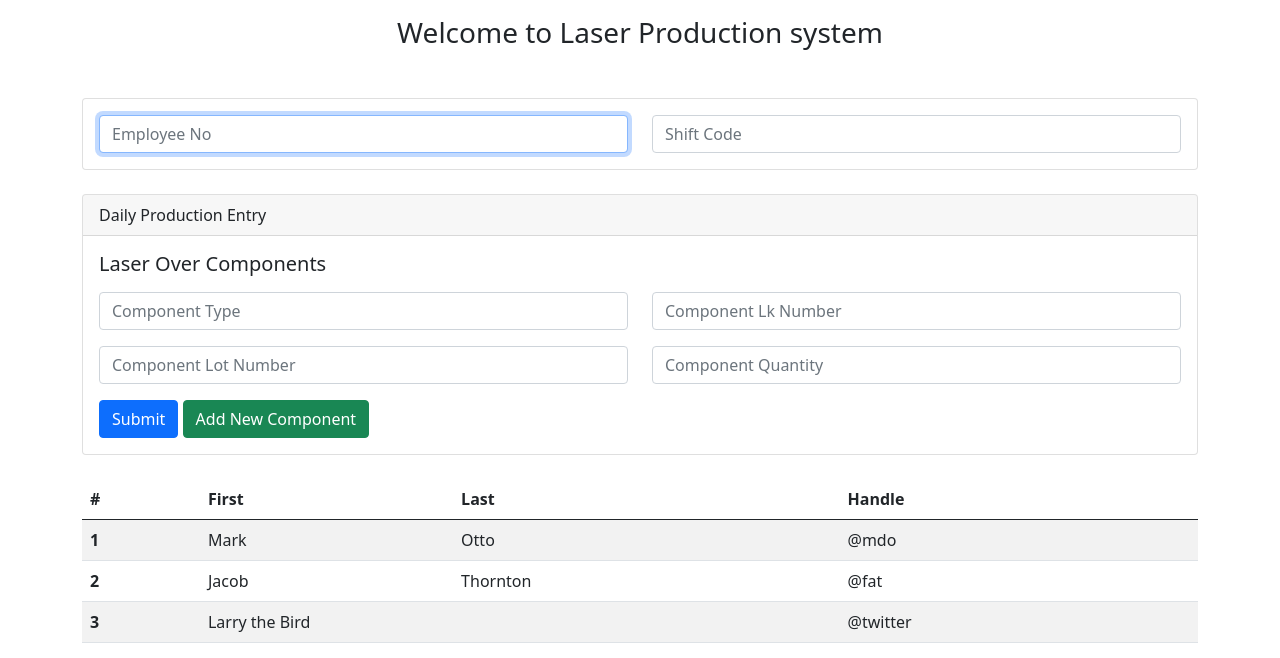
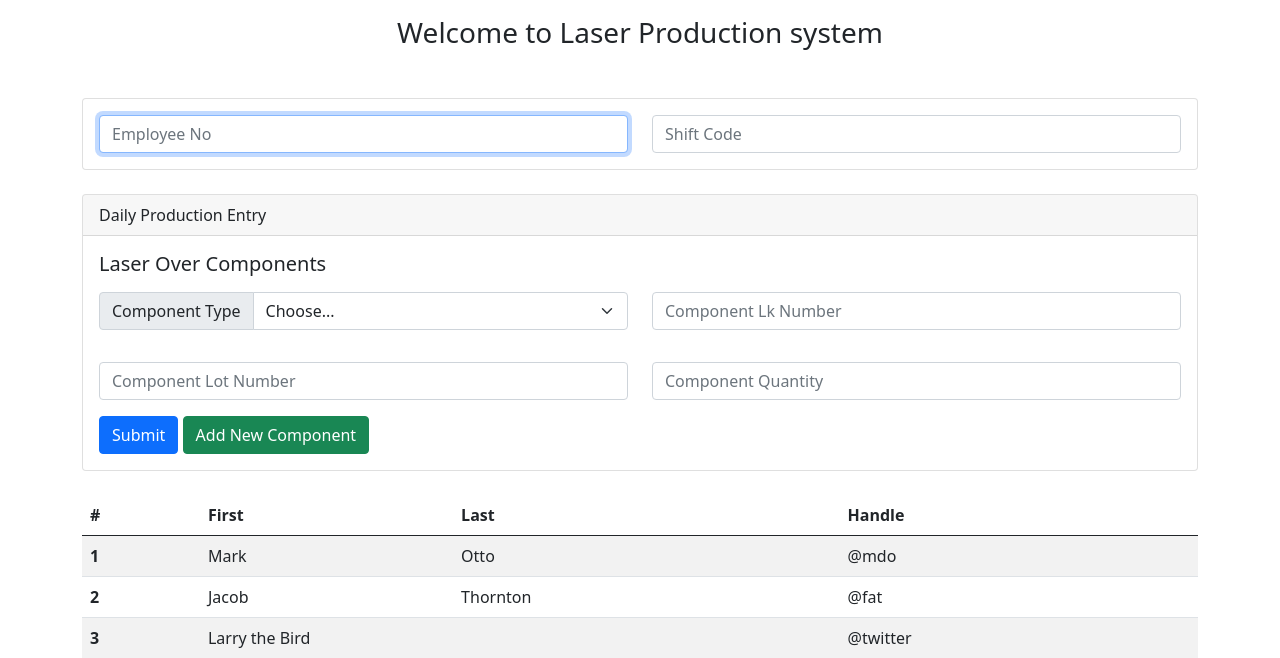
Before and after one commit to kaustubhwankhede2020/laser_production_system, a Django app: page / in a window 1280 px wide. Shown: the top 658 px of the page. Run offline with Django 3.2, Linux system fonts and the light colour scheme; data comes from the database, SQL or seed files in the repository; both versions use the stored data as it was after the commit.

Commit message:
__str__ updated

```diff
--- a/laser_production_app/models.py
+++ b/laser_production_app/models.py
@@ -8,6 +8,8 @@ class Components(models.Model):
     created_at = models.DateTimeField(auto_now_add=True)
     updated_at = models.DateTimeField(auto_now_add=True)
     objects = models.Manager()
+
+    def __str__(self): return self.component_type
 
 class Daily_update(models.Model):
     main_id = models.AutoField(primary_key=True)
--- a/laser_production_app/templates/index.html
+++ b/laser_production_app/templates/index.html
@@ -38,28 +38,21 @@
             </div>
             <div class="card-body">
                 <h5 class="card-title">Laser Over Components</h5>
-                <!-- <form class='mt-4'>
-                    <div class="mb-3">
-                        <label for="exampleInputEmail1" class="form-label">Email address</label>
-                        <input type="email" class="form-control" id="exampleInputEmail1" aria-describedby="emailHelp">
-                        <div id="emailHelp" class="form-text">We'll never share your email with anyone else.</div>
-                    </div>
-                    <div class="mb-3">
-                        <label for="exampleInputPassword1" class="form-label">Password</label>
-                        <input type="password" class="form-control" id="exampleInputPassword1">
-                    </div>
-                    <div class="mb-3 form-check">
-                        <input type="checkbox" class="form-check-input" id="exampleCheck1">
-                        <label class="form-check-label" for="exampleCheck1">Check me out</label>
-                    </div>
-                    <button type="submit" class="btn btn-primary">Submit</button>
-                </form> -->
                 <form action="/submit_entry" method="post">
                     {%csrf_token%}
                     <div class="row mt-3">
                         <div class="col">
-                            <input type="text" class="form-control" placeholder="Component Type"
-                                aria-label="Component Type" name="component_type" required>
+                            <!-- <input type="text" class="form-control" placeholder="Component Type"
+                                aria-label="Component Type" name="component_type" required> -->
+                            <div class="input-group mb-3">
+                                <label class="input-group-text" for="inputGroupSelect01">Component Type</label>
+                                <select class="form-select" id="inputGroupSelect01" name="component_type" required>
+                                    <option selected>Choose...</option>
+                                    {% for component in components %}
+                                    <option>{{component.component_type}}</option>
+                                    {% endfor %}
+                                </select>
+                            </div>
                         </div>
                         <div class="col">
                             <input type="text" class="form-control" placeholder="Component Lk Number"
--- a/laser_production_app/views.py
+++ b/laser_production_app/views.py
@@ -7,7 +7,10 @@ from django.contrib import messages
 
 # Create your views here.
 def show_index_page(request):
-    return render(request, 'index.html')
+    component_data = Components.objects.all()
+    print(component_data)
+    context = dict(components = component_data)
+    return render(request, 'index.html', context)
 
 def submit_entry(request):
     if request.method != 'POST':
```
Also changed, not shown: db.sqlite3.
